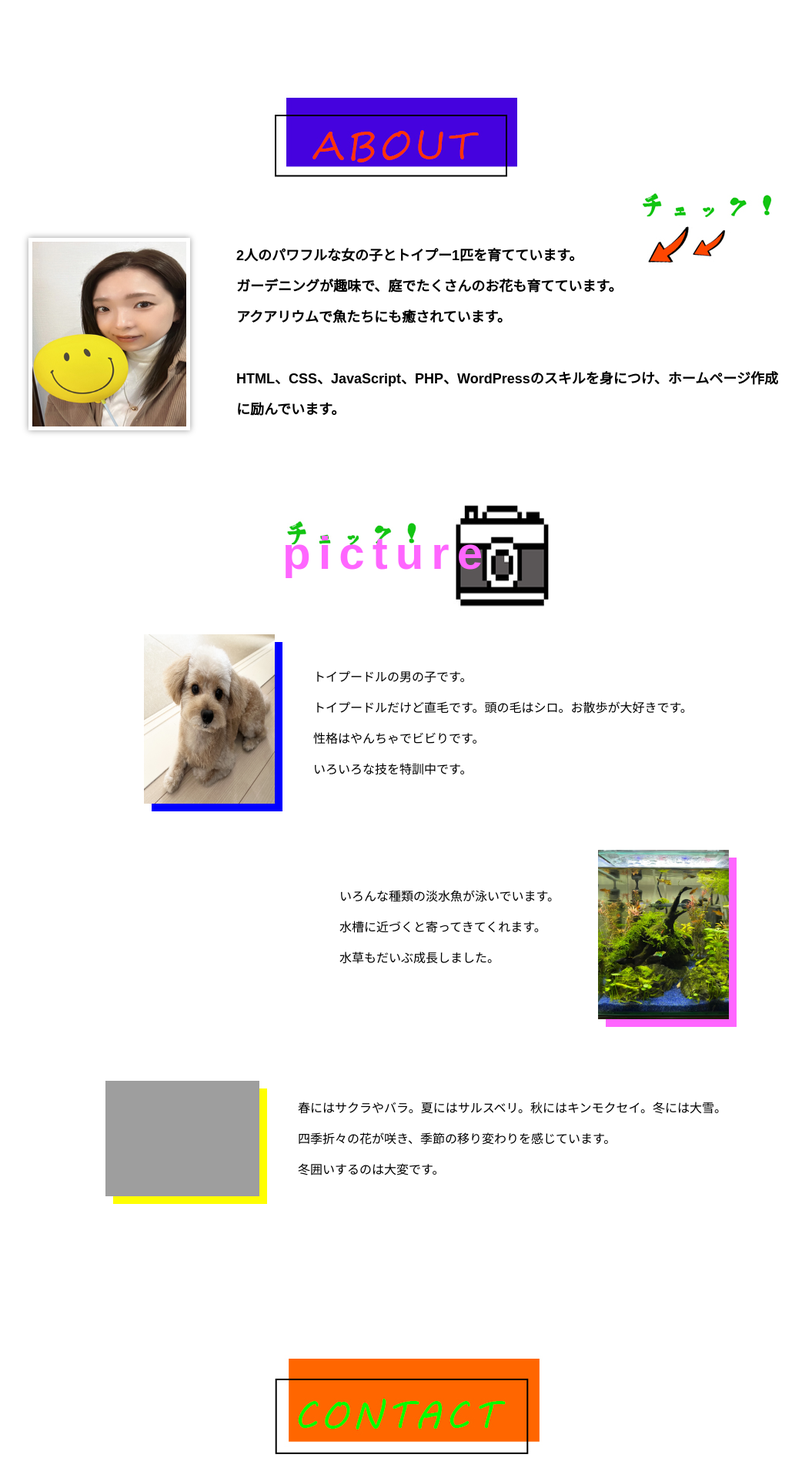
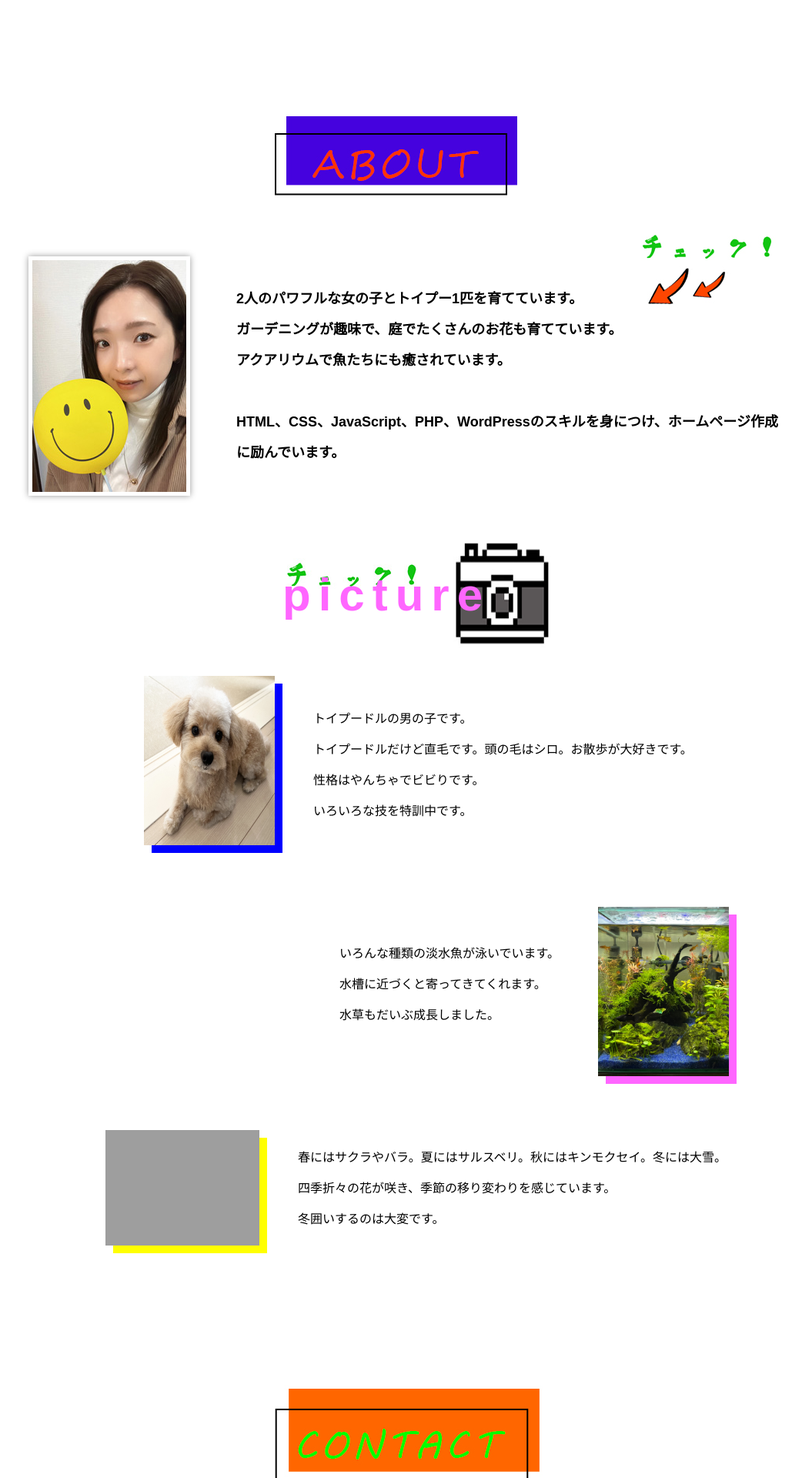
Before and after one commit to wataaiai1009/portfolio, a PHP site: page / in a window 1280 px wide. Shown: the part 1360-3280 px from the top of the page at 77% size, without its empty margins (123-1165 px from the left). Run offline with PHP 8.4, Linux system fonts and the light colour scheme; some web fonts are replaced; grey boxes are pictures that could not be loaded.

Commit message:
Add files via upload

```diff
--- a/pf/style.css
+++ b/pf/style.css
@@ -177,14 +177,13 @@ header {
 .pr img {
  position: absolute;
  top: 15px;
- width: 210px;
- height: 250px;
  border: 5px solid #fff;
  box-shadow: 0 0 8px #999;
 }
 
 ul {
-  margin-left: 230px;
+ margin-top: 50px;
+ margin-left: 230px;
  font-family: 'Yomogi' , 'HG丸ゴシックM-PRO' , sans-serif ;
  font-weight: bold;
  font-size: 18px;
@@ -203,16 +202,21 @@ li {
   height: 1000px;
 }
 
+.check {
+  position: absolute;
+  top: 120px;
+}
+
 .check02 {
   position: absolute;
-  top: 25px;
+  top: 55px;
   left: 380px;
   width: 200px;
 }
 
 .title {
  position: absolute;
- top: 50px;
+ top: 80px;
  left: 390px;
  font-family: 'Darumadrop One', 'HG丸ゴシックM-PRO' , sans-serif ;
  font-size: 60px;
@@ -224,7 +228,7 @@ li {
 
 .kamera {
   position: absolute;
-  top: 65px;
+  top: 90px;
   right: 330px;
   width: 150px;
   height: 160px;
@@ -234,7 +238,7 @@ li {
 #dog {
   display: flex;
   position: absolute;
-  top: 250px;
+  top: 280px;
   left: 210px;
 }
 
@@ -254,7 +258,7 @@ li {
 #fish {
   display: flex;
   position: absolute;
-  top: 530px;
+  top: 580px;
   right: 110px;
 }
 .fish img {
@@ -273,7 +277,7 @@ li {
 #flower {
   display: flex;
   position: absolute;
-  top: 830px;
+  top: 870px;
   left: 160px;
 }
 
@@ -299,7 +303,7 @@ li {
 
 .label02 img {
  position: absolute;
- top: 50px;
+ top: 65px;
  left: 360px;
 }
 
```
Also changed, not shown: pf/img/photo.jpg, pf/img/チェック！02.jpg.
